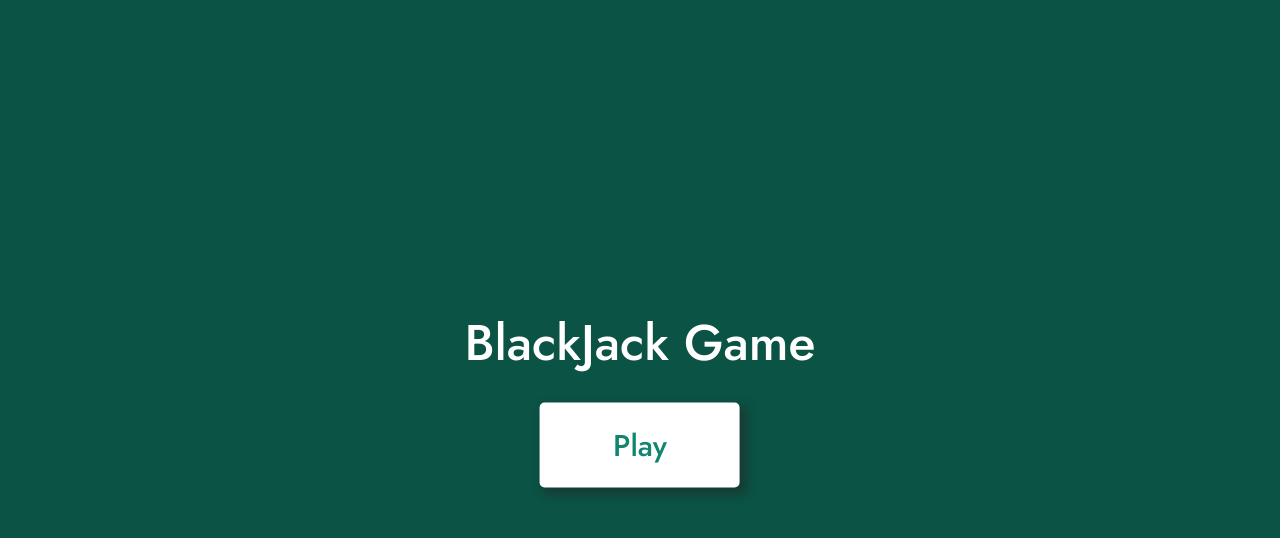
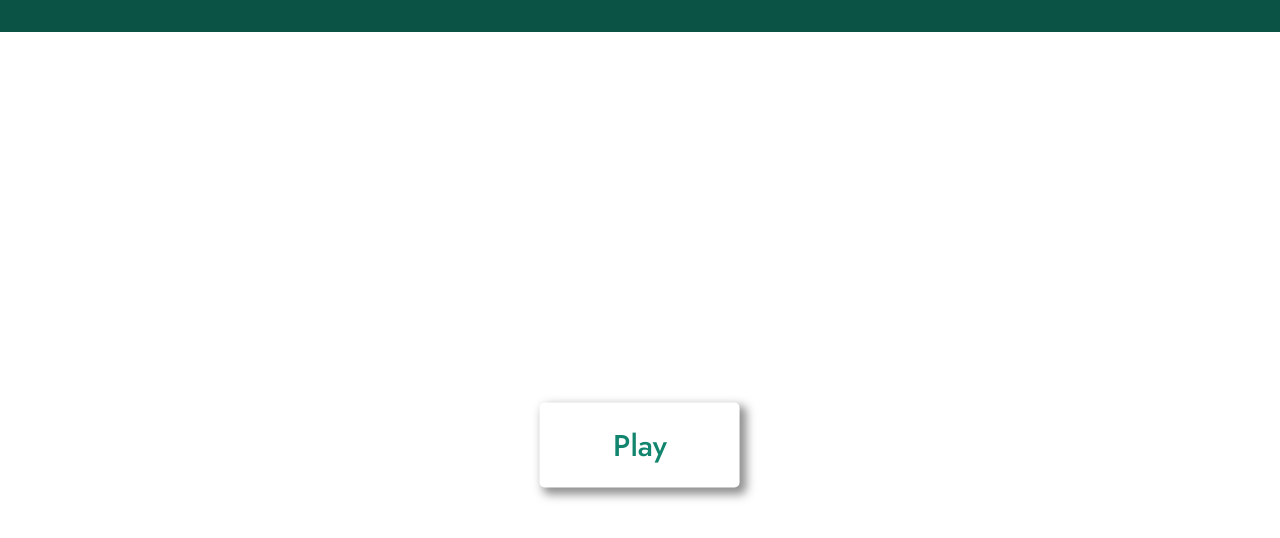
Before and after one commit to FhLk/BlackJack-Game, a Vue app: page / in a window 1280 px wide. Shown: the top 538 px of the page. Built offline with nearby package versions, Linux system fonts and the light colour scheme.

Commit message:
edit body background css

```diff
--- a/src/components/App.vue
+++ b/src/components/App.vue
@@ -439,18 +439,14 @@ const closeHistory = () => {
 
 <style>
 @import url('https://fonts.googleapis.com/css2?family=Jost:wght@500&display=swap');
-.body , .html {
-  position:fixed;
+.body{
   background-color: #0B5345;
   color: white;
   font-family: 'Jost', sans-serif;
   background-size: cover;
   z-index: 2;
-  position: absolute;
-  top: 0;
-  left: 0;
-  right: 0;
-  height: 100vh;
+  padding-bottom:2rem;
+  height: 100%;
 }
 .winnerGame{
   font-size: 60px;
```
